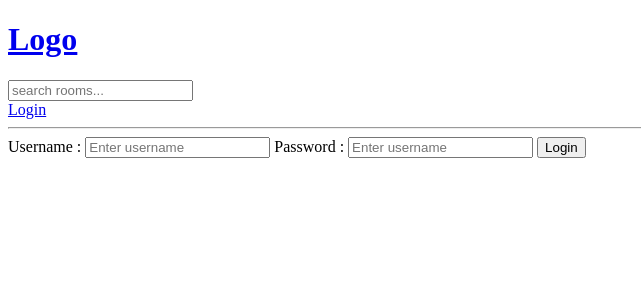
After one commit to dev-langesh/django, a Django app: page /login/ in a window 1280 px wide. The commit adds this page. Shown: the top 300 px of the page, without its empty margins (0-641 px from the left). Run offline with Django 4.2, Linux system fonts and the light colour scheme.

Commit message:
login logout

```diff
--- /dev/null
+++ b/base/templates/base/login_register.html
@@ -0,0 +1,18 @@
+{% extends 'main.html' %}
+
+{% block content %}
+
+<div>
+    <form action="" method="post">
+        {% csrf_token %}
+
+        <label>Username :</label>
+        <input type="text" name="username" placeholder="Enter username"/>
+
+        <label>Password :</label>
+        <input type="password" name="password" placeholder="Enter username"/>
+
+        <input type="submit" value="Login">
+    </div>
+
+{% endblock content %}
--- a/base/urls.py
+++ b/base/urls.py
@@ -2,6 +2,9 @@ from django.urls import path
 from . import views
 
 urlpatterns = [
+    path("login/",views.loginPage,name="login"),
+    path("logout/",views.logoutUser,name="logout"),
+
     path("",views.home,name="home"),
     path("room/<int:pk>",views.room,name="room"),
     path("create-room/",views.createRoom,name='create-room'),
--- a/base/views.py
+++ b/base/views.py
@@ -2,6 +2,37 @@ from django.shortcuts import render, redirect
 from base.models import Room, Topic
 from .forms import RoomForm
 from django.db.models import Q
+from django.contrib.auth.models import User
+from django.contrib import messages
+from django.contrib.auth import authenticate , login , logout
+
+def loginPage(request):
+
+    if request.method == 'POST':
+        username = request.POST.get('username')
+        password = request.POST.get('password')
+
+        try :
+            user = User.objects.get(username=username)
+        except:
+            messages.error(request,"User does not exists")
+
+        user = authenticate(request,username=username,password=password)
+
+        if user is not None :
+            login(request,user)
+            return redirect('home')
+
+        else :
+            messages.error(request,"Username or password doesn't exists")
+
+    context = {}
+
+    return render(request,'base/login_register.html',context)
+
+def logoutUser(request):
+    logout(request)
+    return redirect('home')
 
 def home(request):
     q = request.GET.get('q') if request.GET.get('q') != None else ''
--- a/templates/main.html
+++ b/templates/main.html
@@ -7,6 +7,17 @@
     <title>Django</title>
   </head>
   <body>
-    {% include 'navbar.html' %} {% block content %} {% endblock content %}
+    {% include 'navbar.html' %} {% if messages %}
+
+    <!-- // flash message -->
+
+    <ul class="messages">
+      {% for message in messages %}
+      <li {% if message.tags %} class="{{ message.tags }}" {% endif %}>
+        {{message}}
+      </li>
+      {% endfor %}
+    </ul>
+    {% endif %} {% block content %} {% endblock content %}
   </body>
 </html>
--- a/templates/navbar.html
+++ b/templates/navbar.html
@@ -6,4 +6,14 @@
   <input type="text" name="q" placeholder="search rooms..." />
 </form>
 
+{% if request.user.is_authenticated %}
+
+<a href="{% url 'logout' %}">Logout</a>
+
+{% else %}
+
+<a href="{% url 'login' %}">Login</a>
+
+{% endif %}
+
 <hr />
```
